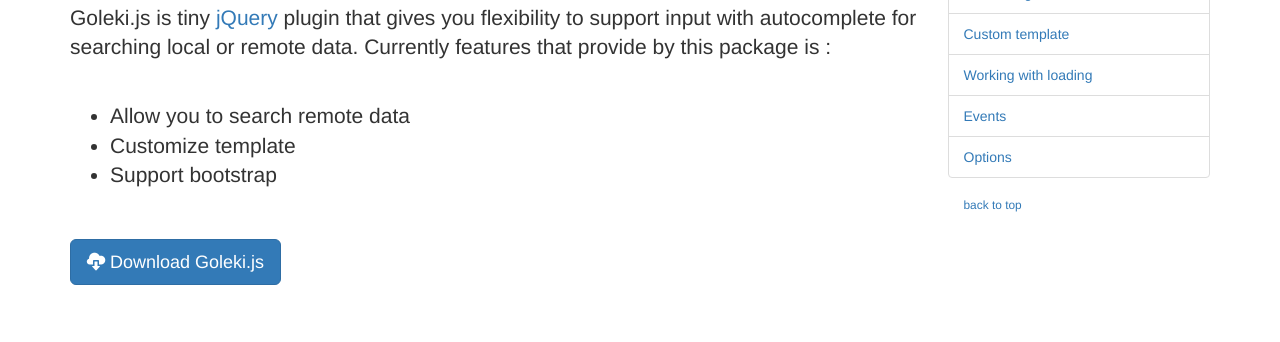
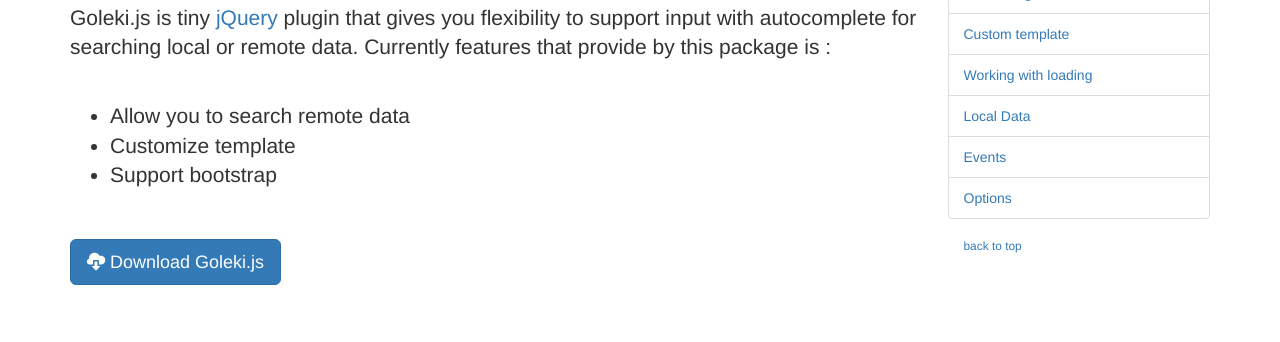
Before and after one commit to antoniputra/goleki, a Jekyll site: the page built from index.html, in a window 1280 px wide and 900 px high, scrolled down 340 px. Shown: the part 152-494 px from the top of the window. Built offline with Jekyll 4.4.1, drawn with Linux system fonts in a browser that asks for light colours; nearby versions of some CDN libraries.

Commit message:
update sidebar for localdata

```diff
--- a/_includes/side_left.html
+++ b/_includes/side_left.html
@@ -18,6 +18,9 @@
 				<a href="#working-with-loading">Working with loading</a>
 			</li>
 			<li>
+				<a href="#local-data">Local Data</a>
+			</li>
+			<li>
 				<a href="#events">Events</a>
 			</li>
 			<li>
--- a/index.html
+++ b/index.html
@@ -150,7 +150,7 @@
 
 <section>
 	<div class="page-header">
-		<h2 id="working-with-loading">
+		<h2 id="local-data">
 			<a href="#loading"><i class="glyphicon glyphicon-link"></i></a>
 			Local Data
 		</h2>
```
